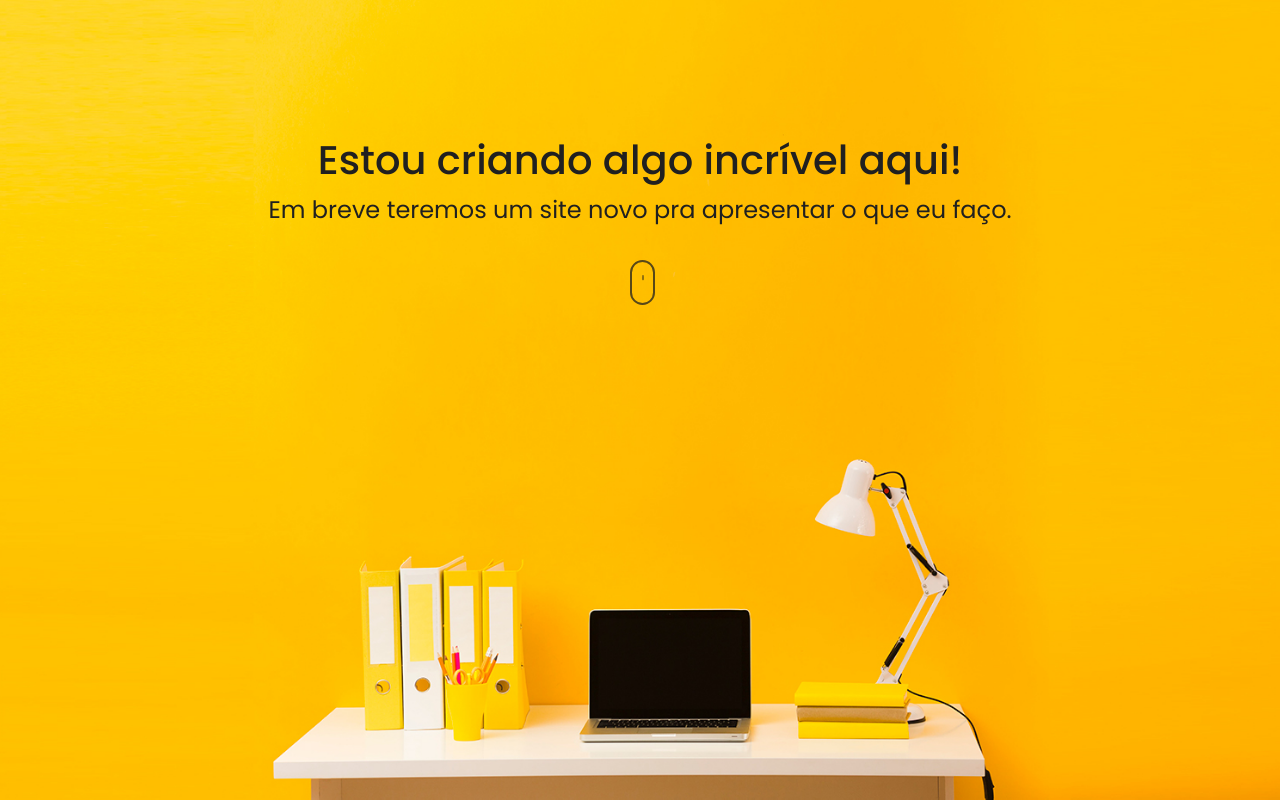
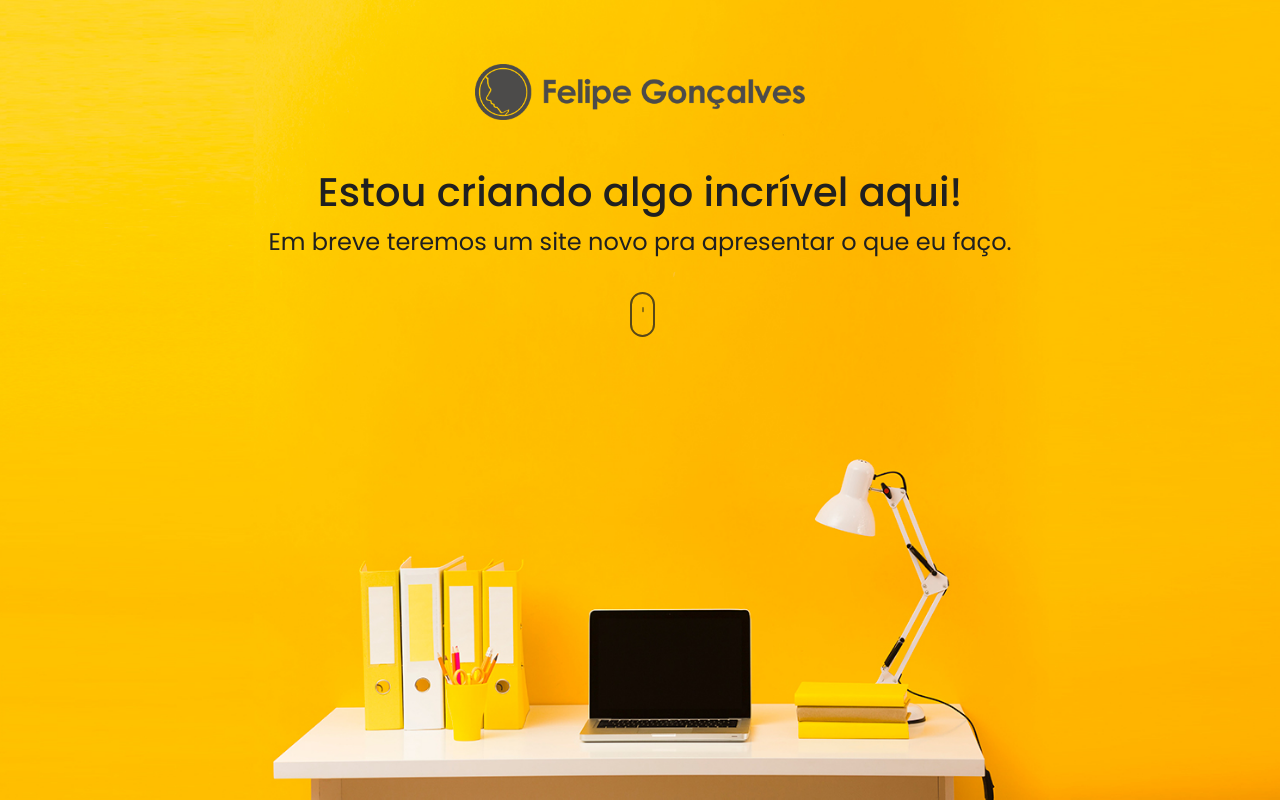
Before and after one commit to felipe-goncalves/felipe-goncalves.github.io, a plain HTML site: page index.html in a window 1280 px wide. Shown: the top 802 px of the page. Drawn offline with nearby package versions, Linux system fonts and the light colour scheme.

Commit message:
Update index.html

```diff
--- a/index.html
+++ b/index.html
@@ -10,7 +10,7 @@
 <body>
 <section id=apresentacao class="text-center tela-toda pt-5 pb-5">
 <div class="container pt-3 pb-5 mb-5">
-<div class="row mb-5"><div class=col-md><img src=../src/img/logo-preta.png alt="" class=logo></div></div>
+<div class="row mb-5"><div class=col-md><img src=logo-preta.png alt="" class=logo></div></div>
 <div class="row mt-5"><div class=col-md><h1 class="text-negrito cor-preto">Estou criando algo incrível aqui!</h1></div></div>
 <div class=row><div class=col-md><p class="cor-preto fonte-24">Em breve teremos um site novo pra apresentar o que eu faço.</p></div></div>
 <div class=row><div class=col-md><div class="scroll-downs mt-3"><div class=mousey><div class=scroller></div></div></div></div></div>
```
